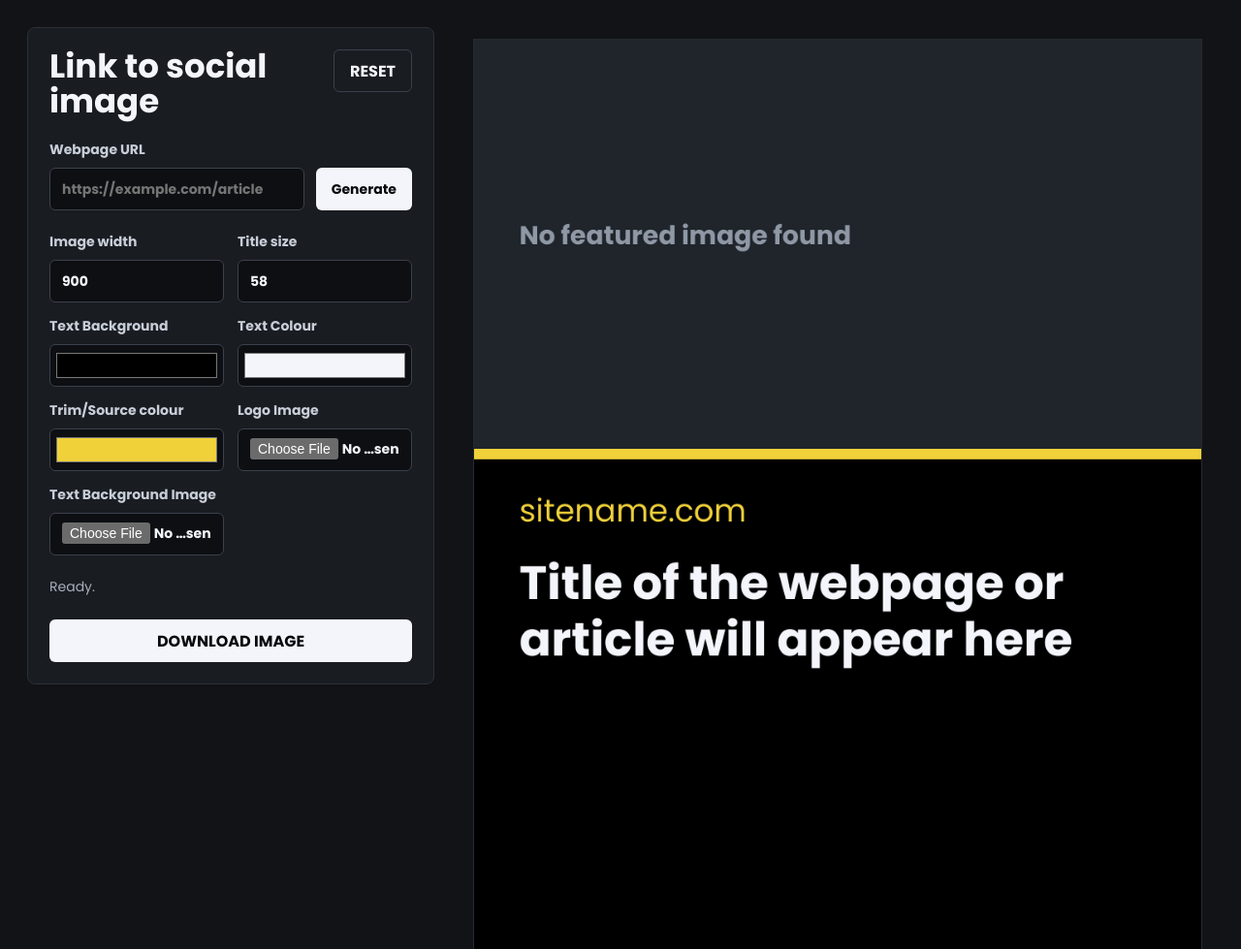
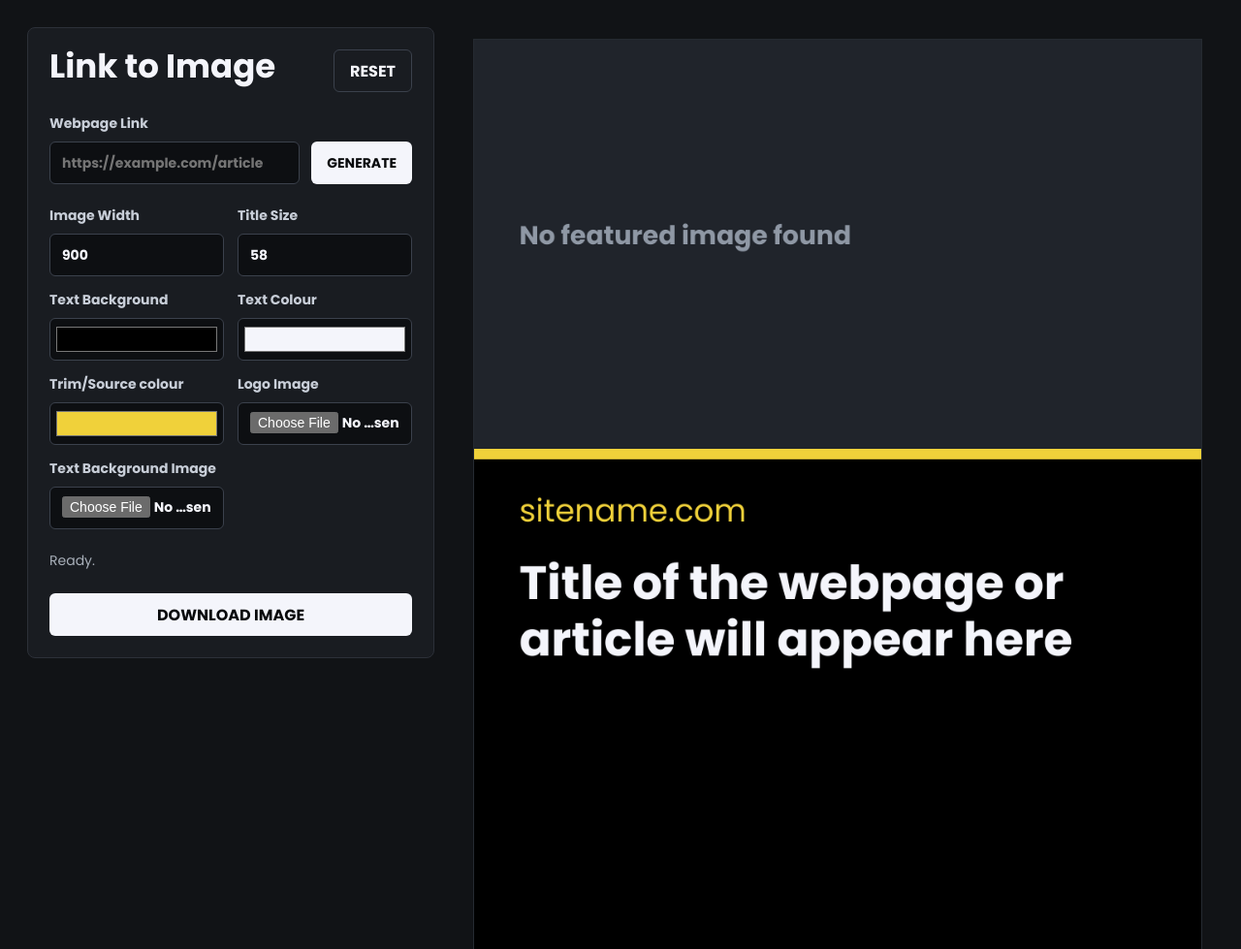
Before and after one commit to effinuck/link-to-image, a website: page public/index.html in a window 1280 px wide. Shown: the top 979 px of the page at 97% size. Drawn offline with Linux system fonts and the light colour scheme.

Commit message:
Add files via upload

```diff
--- a/public/index.html
+++ b/public/index.html
@@ -14,26 +14,26 @@
       <section class="tool-panel" aria-label="Link preview generator">
         <div class="header-row">
           <div>
-            <h1>Link to social image</h1>
+            <h1>Link to Image</h1>
           </div>
           <button class="ghost-button" id="resetButton" type="button">RESET</button>
         </div>
 
         <form class="url-form" id="urlForm">
-          <label for="urlInput">Webpage URL</label>
+          <label for="urlInput">Webpage Link</label>
           <div class="input-row">
             <input id="urlInput" name="url" type="url" placeholder="https://example.com/article" autocomplete="url" required>
-            <button type="submit">Generate</button>
+            <button type="submit">GENERATE</button>
           </div>
         </form>
 
         <div class="settings-grid">
           <label>
-            Image width
+            Image Width
             <input id="cardWidth" type="number" min="640" max="1600" step="10" value="900">
           </label>
           <label>
-            Title size
+            Title Size
             <input id="titleSize" type="number" min="40" max="92" step="1" value="58">
           </label>
           <label>
--- a/public/styles.css
+++ b/public/styles.css
@@ -166,7 +166,7 @@ canvas {
   padding: 22px;
 }
 .app-shell {
-    padding: 0;
+    gap: 0;
 }
 
   h1 {
```
